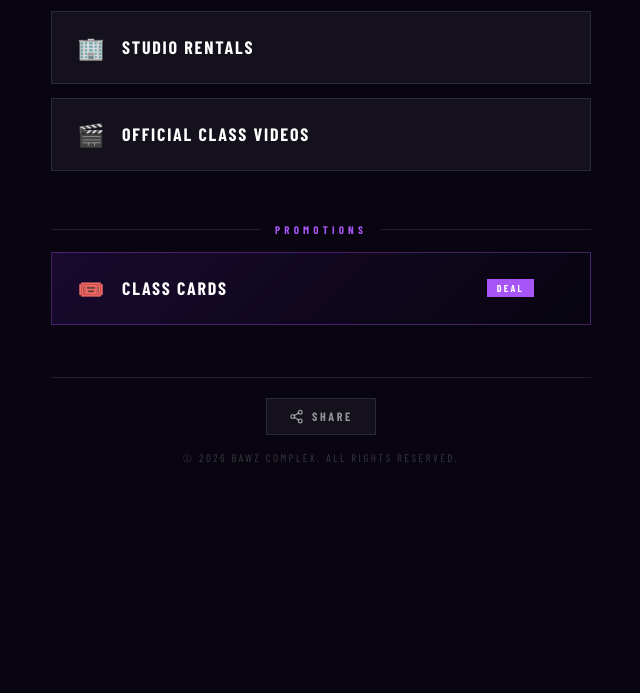
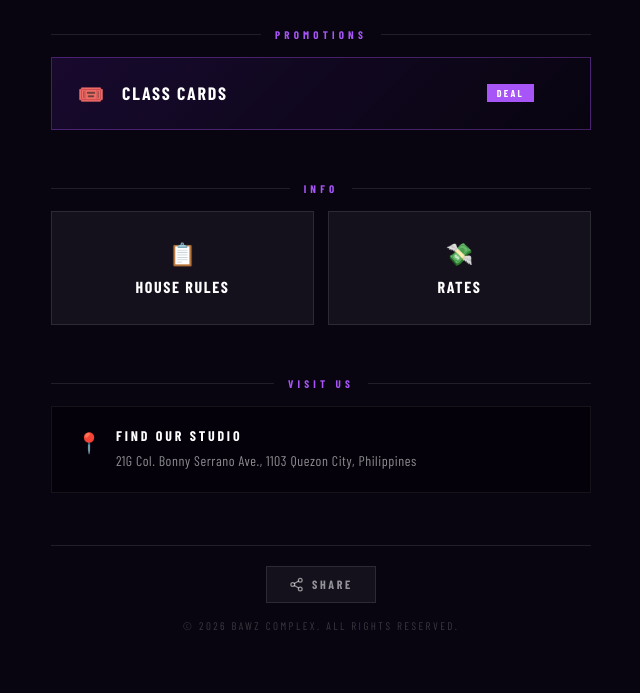
Before and after one commit to jerico-de/bawz-complex-linktree, a plain HTML site: page index.html in a window 1280 px wide. Shown: the part 1100-1793 px from the top of the page, without its empty margins (319-959 px from the left). Before the commit the page ends 1652 px from the top, so only its background shows below. Drawn offline with nearby package versions, Linux system fonts and the light colour scheme; a web font is replaced by a local one.

Commit message:
rearranged, added location section

```diff
--- a/index.html
+++ b/index.html
@@ -45,37 +45,6 @@
             </a>
         </section>
 
-        <!-- UPDATES -->
-        <section class="section">
-            <h2 class="section-label">Updates</h2>
-            <div class="updates-grid">
-                <a href="https://www.instagram.com/bawzcomplex" target="_blank" class="update-card link-card">
-                    <div class="update-img-wrap">
-                        <img src="assets/class-cards.png" alt="Latest post">
-                    </div>
-                    <div class="update-body">
-                        <span class="update-tag">Class Card</span>
-                        <p class="update-caption">Introducing the BAWZ COMPLEX CLASS CARD — designed for those ready to stay consistent and level up. →</p>
-                    </div>
-                </a>
-            </div>
-        </section>
-
-        <!-- INFO -->
-        <section class="section">
-            <h2 class="section-label">Info</h2>
-            <div class="card-grid card-grid--row">
-                <a href="https://" target="_blank" class="link-card info-card">
-                    <span class="card-icon">📋</span>
-                    <span class="card-label">House Rules</span>
-                </a>
-                <a href="https://" target="_blank" class="link-card info-card">
-                    <span class="card-icon">💸</span>
-                    <span class="card-label">Rates</span>
-                </a>
-            </div>
-        </section>
-
         <!-- RESOURCES -->
         <section class="section">
             <h2 class="section-label">Resources</h2>
@@ -103,6 +72,22 @@
             </div>
         </section>
 
+        <!-- UPDATES -->
+        <section class="section">
+            <h2 class="section-label">Updates</h2>
+            <div class="updates-grid">
+                <a href="https://www.instagram.com/bawzcomplex" target="_blank" class="update-card link-card">
+                    <div class="update-img-wrap">
+                        <img src="assets/class-cards.png" alt="Latest post">
+                    </div>
+                    <div class="update-body">
+                        <span class="update-tag">Class Card</span>
+                        <p class="update-caption">Introducing the BAWZ COMPLEX CLASS CARD — designed for those ready to stay consistent and level up. →</p>
+                    </div>
+                </a>
+            </div>
+        </section>
+
         <!-- PROMOTIONS -->
         <section class="section">
             <h2 class="section-label">Promotions</h2>
@@ -111,6 +96,36 @@
                     <span class="card-icon">🎟️</span>
                     <span class="card-label">Class Cards</span>
                     <span class="promo-badge">DEAL</span>
+                    <span class="card-arrow">→</span>
+                </a>
+            </div>
+        </section>
+
+        <!-- INFO -->
+        <section class="section">
+            <h2 class="section-label">Info</h2>
+            <div class="card-grid card-grid--row">
+                <a href="https://" target="_blank" class="link-card info-card">
+                    <span class="card-icon">📋</span>
+                    <span class="card-label">House Rules</span>
+                </a>
+                <a href="https://" target="_blank" class="link-card info-card">
+                    <span class="card-icon">💸</span>
+                    <span class="card-label">Rates</span>
+                </a>
+            </div>
+        </section>
+
+        <!-- LOCATION -->
+        <section class="section">
+            <h2 class="section-label">Visit Us</h2>
+            <div class="card-grid">
+                <a href="https://maps.google.com/?q=21G+Col.+Bonny+Serrano+Ave+Quezon+City+Philippines" target="_blank" class="link-card location-card">
+                    <span class="card-icon">📍</span>
+                    <div class="location-card-body">
+                        <span class="location-label">Find Our Studio</span>
+                        <span class="location-address">21G Col. Bonny Serrano Ave., 1103 Quezon City, Philippines</span>
+                    </div>
                     <span class="card-arrow">→</span>
                 </a>
             </div>
--- a/styles.css
+++ b/styles.css
@@ -76,7 +76,6 @@ main {
 }
 
 .logo-wrap { display: flex; justify-content: center; }
-
 
 .tagline {
     font-size: clamp(12px, 3.5vw, 15px);
@@ -276,7 +275,6 @@ main {
     pointer-events: none;
 }
 
-
 .update-img-wrap {
     width: 96px;
     flex-shrink: 0;
@@ -292,7 +290,6 @@ main {
     transform: scale(1);
     transition: transform 0.4s cubic-bezier(0.4, 0, 0.2, 1);
 }
-
 
 .update-img-placeholder {
     width: 100%;
@@ -459,6 +456,54 @@ main {
     flex-shrink: 0;
 }
 
+/* ===== LOCATION CARD ===== */
+.location-card {
+    flex-direction: row;
+    align-items: flex-start;
+    gap: 14px;
+    padding: 20px 24px;
+    min-height: unset;
+    background: rgba(4, 2, 10, 0.85);
+    border-color: rgba(255,255,255,0.07);
+}
+
+.location-card .card-icon {
+    font-size: 20px;
+    margin-top: 3px;
+    flex-shrink: 0;
+    width: 26px;
+}
+
+.location-card-body {
+    display: flex;
+    flex-direction: column;
+    gap: 5px;
+    flex: 1;
+    position: relative;
+    z-index: 2;
+}
+
+.location-label {
+    font-weight: 600;
+    font-size: 15px;
+    letter-spacing: 0.2em;
+    text-transform: uppercase;
+    color: var(--white);
+    flex: unset;
+    font-size: clamp(12px, 3.5vw, 14px);
+}
+
+.location-address {
+    font-size: 14px;
+    font-weight: 500;
+    letter-spacing: 0.04em;
+    color: var(--white-text);
+    line-height: 1.65;
+    text-transform: none;
+    position: relative;
+    z-index: 2;
+}
+
 /* ===== FOOTER ===== */
 footer {
     display: flex;
@@ -488,7 +533,8 @@ footer p {
 .section:nth-child(4) { animation: fadeUp 0.6s ease both 0.32s; }
 .section:nth-child(5) { animation: fadeUp 0.6s ease both 0.38s; }
 .section:nth-child(6) { animation: fadeUp 0.6s ease both 0.44s; }
-footer                { animation: fadeUp 0.6s ease both 0.50s; }
+.section:nth-child(7) { animation: fadeUp 0.6s ease both 0.50s; }
+footer                { animation: fadeUp 0.6s ease both 0.56s; }
 
 /* ===== MOBILE — ≤ 480px ===== */
 @media (max-width: 480px) {
@@ -516,6 +562,8 @@ footer                { animation: fadeUp 0.6s ease both 0.50s; }
 
     .link-card { padding: 18px 18px; min-height: 64px; }
     .card-icon { font-size: 20px; width: 26px; }
+
+    .location-card { padding: 16px 18px; }
 }
 
 /* Very small phones ≤ 360px: stack info row */
```
